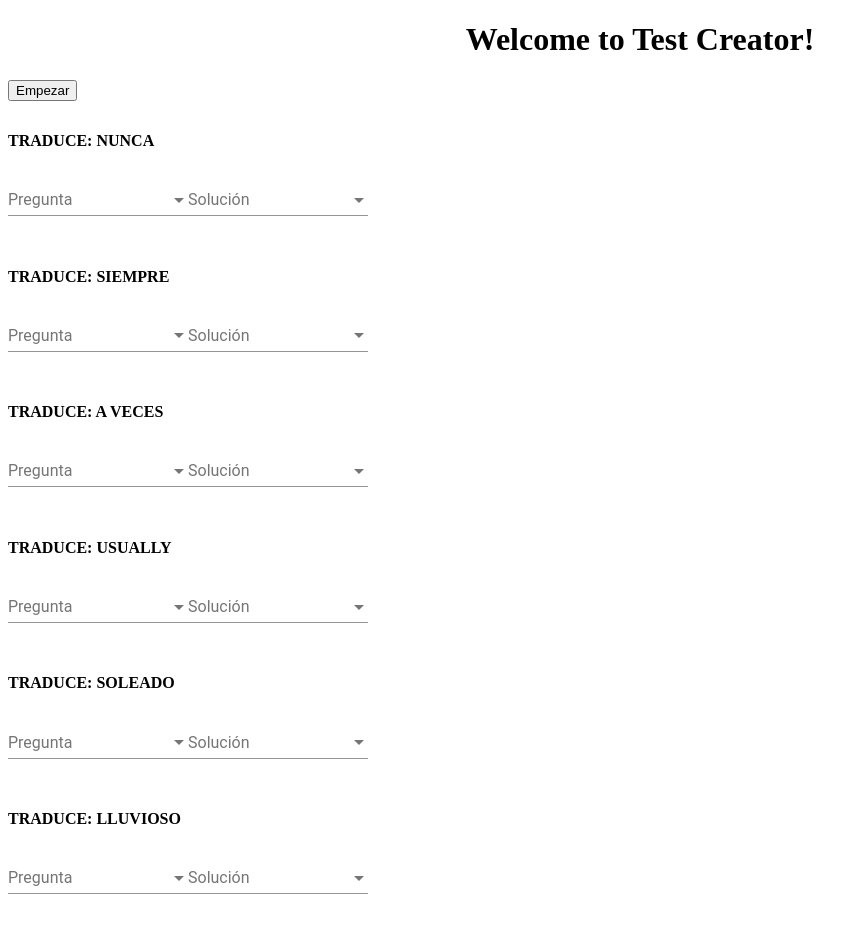
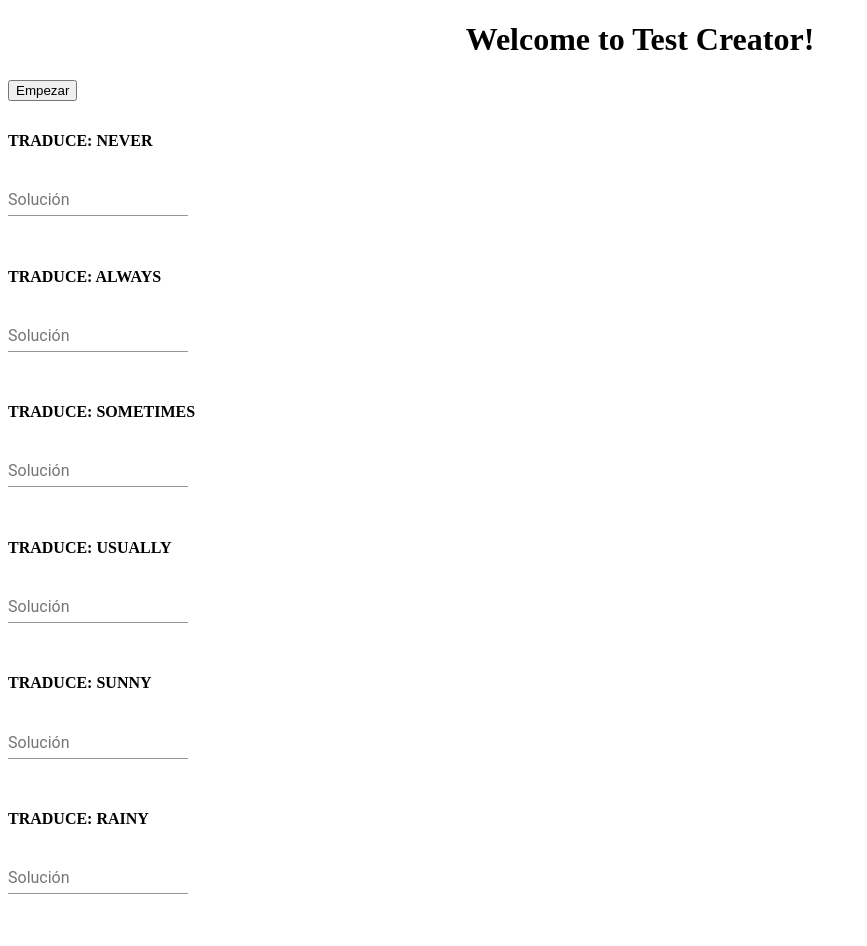
Before and after one commit to Robfeb/AngularProjects, an Angular app in the folder TestCreator/: page / in a window 1280 px wide. Shown: the top 946 px of the page, without its empty margins (0-867 px from the left). Built offline with nearby package versions, Linux system fonts and the light colour scheme.

Commit message:
add single-select question, refactor question

```diff
--- a/TestCreator/src/app/app.component.html
+++ b/TestCreator/src/app/app.component.html
@@ -4,7 +4,9 @@
   </h1>
 </div>
 <input type="button" value="Empezar" (click)="shuffleExercise()" />
-<app-select-question *ngFor="let ex of exercise" [QuestionList]="questionList" [SolutionList]="solutionList" [Test]="ex"></app-select-question>
+<!-- <app-select-question *ngFor="let ex of exercise" [QuestionList]="questionList" [SolutionList]="solutionList" [Test]="ex"></app-select-question> -->
 
+<app-question *ngFor="let ex of exercise" [Test]="ex"></app-question>
+<app-single-select-question *ngFor="let ex of exercise" [SolutionList]="solutionList" [Test]="ex"></app-single-select-question>
 
 <router-outlet></router-outlet>
--- a/TestCreator/src/app/app.component.ts
+++ b/TestCreator/src/app/app.component.ts
@@ -17,13 +17,13 @@ export class AppComponent implements OnInit {
 
   loadExercise() {
     this.exercise = [
-      { Id: 0, Title: 'TRADUCE: NUNCA', Question: 'NEVER', Solution: 'NUNCA' },
-      { Id: 1, Title: 'TRADUCE: SIEMPRE', Question: 'ALWAYS', Solution: 'SIEMPRE' },
-      { Id: 2, Title: 'TRADUCE: A VECES', Question: 'SOMETIMES', Solution: 'A VECES' },
-      { Id: 3, Title: 'TRADUCE: USUALLY', Question: 'USUALLY', Solution: 'DE VEZ EN CUANDO' },
-      { Id: 4, Title: 'TRADUCE: SOLEADO', Question: 'SUNNY', Solution: 'SOLEADO' },
-      { Id: 5, Title: 'TRADUCE: LLUVIOSO', Question: 'RAINY', Solution: 'LLUVIOSO' },
-      { Id: 6, Title: 'TRADUCE: NUBLADO', Question: 'CLOUDY', Solution: 'NUBLADO' },
+      { Id: 0, Title: 'TRADUCE:', Question: 'NEVER', Solution: 'NUNCA' },
+      { Id: 1, Title: 'TRADUCE:', Question: 'ALWAYS', Solution: 'SIEMPRE' },
+      { Id: 2, Title: 'TRADUCE:', Question: 'SOMETIMES', Solution: 'A VECES' },
+      { Id: 3, Title: 'TRADUCE:', Question: 'USUALLY', Solution: 'DE VEZ EN CUANDO' },
+      { Id: 4, Title: 'TRADUCE:', Question: 'SUNNY', Solution: 'SOLEADO' },
+      { Id: 5, Title: 'TRADUCE:', Question: 'RAINY', Solution: 'LLUVIOSO' },
+      { Id: 6, Title: 'TRADUCE:', Question: 'CLOUDY', Solution: 'NUBLADO' },
     ];
     this.exercise.forEach(element => {
       this.questionList.push(element.Question);
--- a/TestCreator/src/app/app.module.ts
+++ b/TestCreator/src/app/app.module.ts
@@ -9,11 +9,13 @@ import { MatInputModule } from '@angular/material/input';
 import { QuestionComponent } from './question/question.component';
 import { SelectQuestionComponent } from './select-question/select-question.component';
 import {MatIconModule} from '@angular/material/icon';
+import { SingleSelectQuestionComponent } from './single-select-question/single-select-question.component';
 @NgModule({
   declarations: [
     AppComponent,
     QuestionComponent,
     SelectQuestionComponent,
+    SingleSelectQuestionComponent,
   ],
   imports: [
     BrowserAnimationsModule,
--- a/TestCreator/src/app/question/question.component.html
+++ b/TestCreator/src/app/question/question.component.html
@@ -1,17 +1,5 @@
-<h4>Pregunta  {{TestId}}</h4>
+<h4>{{Test.Title}} {{Test.Question}}<mat-icon color="primary">{{iconResponse}}</mat-icon>
+</h4>
 <mat-form-field>
-  <mat-label>Pregunta</mat-label>
-  <mat-select>
-    <mat-option *ngFor="let question of QuestionList" [value]="question">
-      {{ question }}
-    </mat-option>
-  </mat-select>
+  <input matInput placeholder="Solución" (blur)="onSolutionChange($event)">
 </mat-form-field>
-<mat-form-field>
-  <mat-label>Solución</mat-label>
-  <mat-select>
-    <mat-option *ngFor="let solution of SolutionList" [value]="solution">
-      {{ solution }}
-    </mat-option>
-  </mat-select>
-</mat-form-field>
--- a/TestCreator/src/app/question/question.component.ts
+++ b/TestCreator/src/app/question/question.component.ts
@@ -1,4 +1,5 @@
-import { Component, Input, OnInit } from '@angular/core';
+import { Component, Input, OnInit, Output } from '@angular/core';
+import { Test } from '../shared/models/test';
 
 @Component({
   selector: 'app-question',
@@ -8,10 +9,19 @@ import { Component, Input, OnInit } from '@angular/core';
 export class QuestionComponent implements OnInit {
 
   constructor() { }
-  @Input() TestId: number;
-  @Input() QuestionList: String[] = [];
-  @Input() SolutionList: String[] = [];
+  @Input() Test: Test;
+  solutionChosed: String;
+  @Output()
+  validResponse: boolean;
+  iconResponse: string = null;
+
   ngOnInit(): void {
   }
-
+  onSolutionChange(event:any) {
+    if (event.target.value != null) {
+      this.solutionChosed=event.target.value;
+      this.validResponse = (this.Test.Solution === this.solutionChosed);
+      this.iconResponse = this.validResponse ? 'sentiment_very_satisfied' : 'sentiment_very_dissatisfied';
+    }
+  }
 }
--- a/TestCreator/src/app/select-question/select-question.component.ts
+++ b/TestCreator/src/app/select-question/select-question.component.ts
@@ -15,6 +15,7 @@ export class SelectQuestionComponent implements OnInit {
   solutionSelected: string = null;
   questionSelected: string = null;
   iconResponse: string = null;
+  validResponse: boolean;
   ngOnInit(): void {
   }
   changeQuestion(value: string) {
@@ -26,11 +27,10 @@ export class SelectQuestionComponent implements OnInit {
     this.isCorrect();
   }
   isCorrect() {
-    let iconChosed: string = "null";
-    if (this.solutionSelected != null && this.questionSelected != null)
-      iconChosed = (this.Test.Question === this.questionSelected && this.Test.Solution === this.solutionSelected)
-        ? 'sentiment_very_satisfied' : 'sentiment_very_dissatisfied';
-    this.iconResponse = iconChosed;
+    if (this.solutionSelected != null && this.questionSelected != null) {
+      this.validResponse = (this.Test.Question === this.questionSelected && this.Test.Solution === this.solutionSelected);
+      this.iconResponse = this.validResponse ? 'sentiment_very_satisfied' : 'sentiment_very_dissatisfied';
+    }
 
   }
 
--- /dev/null
+++ b/TestCreator/src/app/single-select-question/single-select-question.component.html
@@ -0,0 +1,10 @@
+<h4>{{Test.Title}} {{Test.Question}}<mat-icon color="primary">{{iconResponse}}</mat-icon>
+</h4>
+<mat-form-field>
+    <mat-label>Solución</mat-label>
+    <mat-select name="s" (selectionChange)="changeSolution($event.value)">
+        <mat-option *ngFor="let solution of SolutionList" value="{{ solution }}">
+            {{ solution }}
+        </mat-option>
+    </mat-select>
+</mat-form-field>
--- /dev/null
+++ b/TestCreator/src/app/single-select-question/single-select-question.component.ts
@@ -0,0 +1,33 @@
+import { Component, Input, OnInit, Output } from '@angular/core';
+import { Test } from '../shared/models/test';
+
+@Component({
+  selector: 'app-single-select-question',
+  templateUrl: './single-select-question.component.html',
+  styleUrls: ['./single-select-question.component.css']
+})
+export class SingleSelectQuestionComponent implements OnInit {
+
+  constructor() { }
+
+  ngOnInit(): void {
+  }
+  @Input() Test: Test;
+  @Input() SolutionList: String[] = [];
+  solutionSelected: string = null;
+  iconResponse: string = null;
+  @Output()
+  validResponse: boolean;
+  changeSolution(value: string) {
+    this.solutionSelected = value;
+    this.isCorrect();
+  }
+  isCorrect() {
+    if (this.solutionSelected != null ) {
+      this.validResponse = (this.Test.Solution === this.solutionSelected);
+      this.iconResponse = this.validResponse ? 'sentiment_very_satisfied' : 'sentiment_very_dissatisfied';
+    }
+
+  }
+
+}
```
Also changed, not shown: TestCreator/src/app/single-select-question/single-select-question.component.css (added), 1 other file (tests, documents, lock files or other folders).
